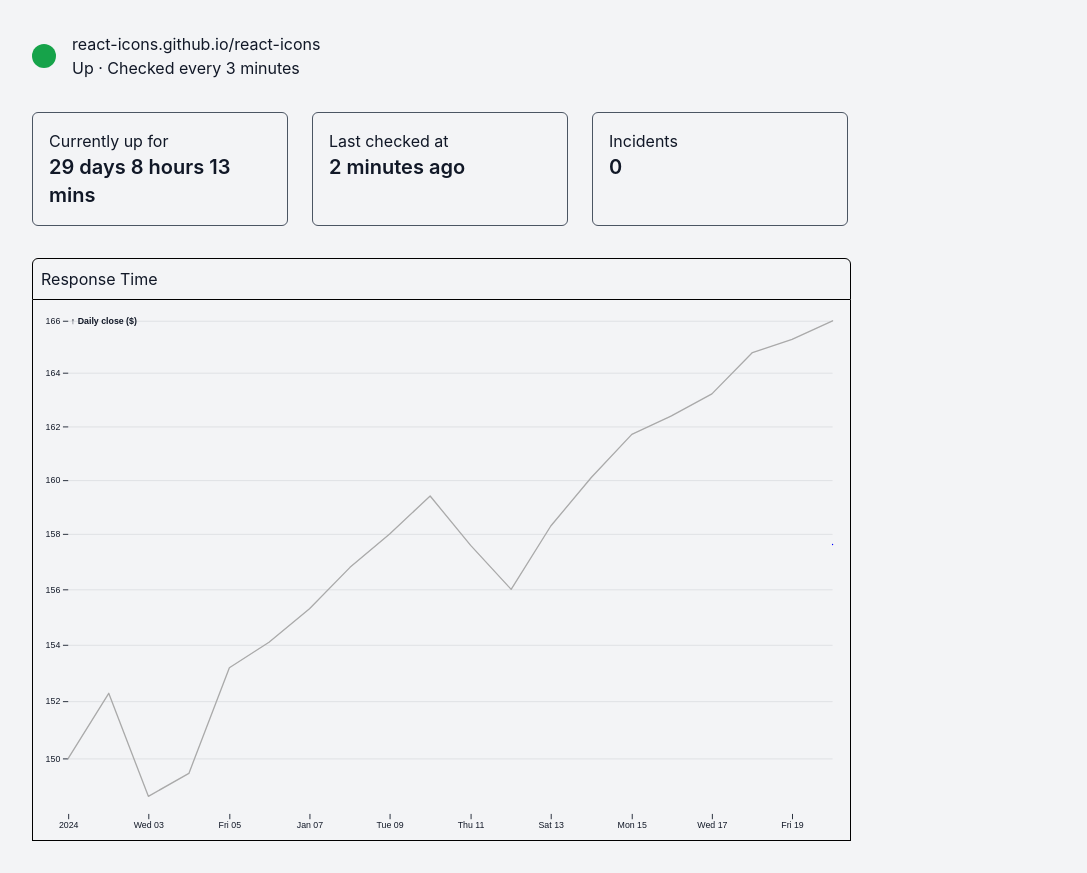
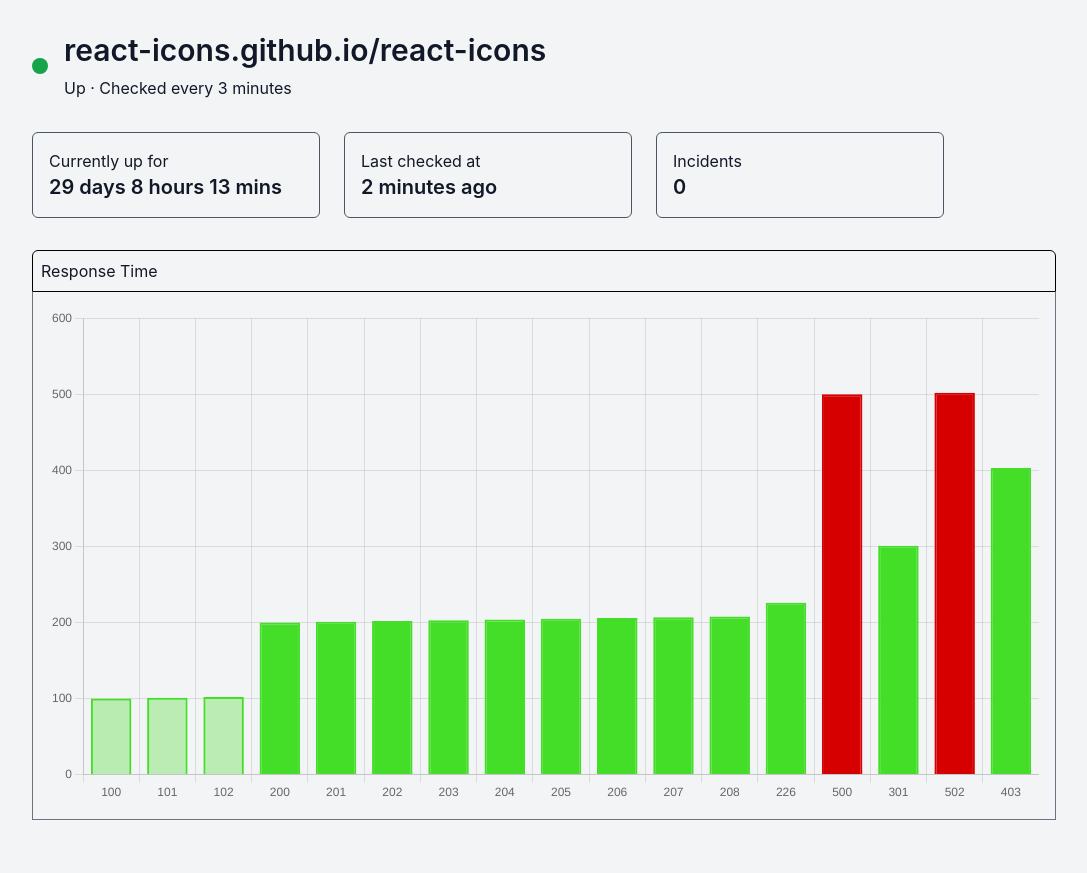
Before and after one commit to PiyushMahore/Website-Uptime-Monitor, a React (Vite) app in the folder Frontend/: page /url/1 in a window 1280 px wide. Shown: the whole page, without its empty margins (96-1183 px from the left). After the commit the page ends 852 px from the top, so only its background shows below. Built offline with nearby package versions, Linux system fonts and the light colour scheme; no server answers.

Commit message:
Modified url status codes chart.

```diff
--- a/Frontend/package.json
+++ b/Frontend/package.json
@@ -13,8 +13,10 @@
     "@headlessui/react": "^2.1.8",
     "@heroicons/react": "^2.1.5",
     "axios": "^1.7.6",
+    "chart.js": "^4.4.4",
     "d3": "^7.9.0",
     "react": "^18.3.1",
+    "react-chartjs-2": "^5.2.0",
     "react-dom": "^18.3.1",
     "react-icons": "^5.3.0",
     "react-loading": "^2.0.3",
--- a/Frontend/src/Dashboard/WebUrlDashboard.jsx
+++ b/Frontend/src/Dashboard/WebUrlDashboard.jsx
@@ -2,57 +2,40 @@
 import BollingerChart from '../components/UrlStatusChart.jsx'
 
 function WebUrlDashboard() {
-    const data = [
-        { Date: new Date('2024-01-01'), Close: 150.0 },
-        { Date: new Date('2024-01-02'), Close: 152.3 },
-        { Date: new Date('2024-01-03'), Close: 148.7 },
-        { Date: new Date('2024-01-04'), Close: 149.5 },
-        { Date: new Date('2024-01-05'), Close: 153.2 },
-        { Date: new Date('2024-01-06'), Close: 154.1 },
-        { Date: new Date('2024-01-07'), Close: 155.3 },
-        { Date: new Date('2024-01-08'), Close: 156.8 },
-        { Date: new Date('2024-01-09'), Close: 158.0 },
-        { Date: new Date('2024-01-10'), Close: 159.4 },
-        { Date: new Date('2024-01-11'), Close: 157.6 },
-        { Date: new Date('2024-01-12'), Close: 156.0 },
-        { Date: new Date('2024-01-13'), Close: 158.3 },
-        { Date: new Date('2024-01-14'), Close: 160.1 },
-        { Date: new Date('2024-01-15'), Close: 161.7 },
-        { Date: new Date('2024-01-16'), Close: 162.4 },
-        { Date: new Date('2024-01-17'), Close: 163.2 },
-        { Date: new Date('2024-01-18'), Close: 164.8 },
-        { Date: new Date('2024-01-19'), Close: 165.3 },
-        { Date: new Date('2024-01-20'), Close: 166.0 }
-    ];
+    const initialData = [100, 101, 102, 200, 201, 202, 203, 204, 205, 206, 207, 208, 226, 500, 301, 502, 403];
+    const initialLabels = [100, 101, 102, 200, 201, 202, 203, 204, 205, 206, 207, 208, 226, 500, 301, 502, 403];
 
     return (
-        <div className='dark:bg-[##1F2433] px-32 mt-8'>
+        <div className='dark:bg-[##1F2433] sm:px-32 mt-8 px-4'>
             <div className='flex items-center gap-4 my-8'>
-                <div className='h-6 w-6 bg-green-600 rounded-full'></div>
+                <div className='w-4 h-4 bg-green-600 rounded-full p-2'></div>
                 <div>
-                    <h3>react-icons.github.io/react-icons</h3>
-                    <p>Up  <span>·  Checked every 3 minutes</span></p>
+                    <h3 className='text-3xl font-semibold'>react-icons.github.io/react-icons</h3>
+                    <p className='mt-2'>Up  <span>·  Checked every 3 minutes</span></p>
                 </div>
             </div>
-            <div className='flex gap-6'>
-                <div className='border border-gray-600 px-4 py-4 rounded-md w-64'>
+            <div className='flex sm:flex-row flex-col gap-6'>
+                <div className='border border-gray-600 px-4 py-4 rounded-md sm:w-72 w-full'>
                     <p>Currently up for</p>
                     <p className='text-xl font-semibold'>29 days 8 hours 13 mins</p>
                 </div>
-                <div className='border border-gray-600 px-4 py-4 rounded-md w-64'>
+                <div className='border border-gray-600 px-4 py-4 rounded-md sm:w-72 w-full'>
                     <p>Last checked at</p>
                     <p className='text-xl font-semibold'>2 minutes ago</p>
                 </div>
-                <div className='border border-gray-600 px-4 py-4 rounded-md w-64'>
+                <div className='border border-gray-600 px-4 py-4 rounded-md sm:w-72 w-full'>
                     <p>Incidents</p>
                     <p className='text-xl font-semibold'>0</p>
                 </div>
             </div>
-            <div className='my-8 w-[80%]'>
+            <div className='my-8 w-full'>
                 <div className='border-black border p-2 rounded-tr-md rounded-tl-md'>
                     Response Time
                 </div>
-                <BollingerChart aapl={data} N={20} K={2} />
+                <BollingerChart
+                    initialData={initialData}
+                    initialLabels={initialLabels}
+                />
             </div>
         </div>
     )
--- a/Frontend/src/Dashboard/WebsiteMoniter.jsx
+++ b/Frontend/src/Dashboard/WebsiteMoniter.jsx
@@ -58,16 +58,16 @@
                     <div className='rounded-b-lg overflow-hidden dark:bg-[#2F3647] bg-gray-200'>
                         {
                             useDashboard.allUrls && useDashboard.allUrls.map((data) => (
-                                <NavLink to={`/url/${data._id}`} key={data._id}>
+                                <span key={data._id}>
                                     <div className='pl-12 py-3'>
                                         <div className='flex items-center justify-between sm:pr-24'>
-                                            <div className='flex items-center gap-7'>
+                                            <NavLink to={`/url/${data._id}`} className='flex items-center gap-7'>
                                                 <div className={`w-2.5 h-2.5 ${data.statusCode >= 500 ? "bg-red-600" : "dark:bg-green-400 bg-green-600"} rounded-full`}></div>
                                                 <div className='text-sm'>
                                                     <p className='font-bold break-words w-60 sm:w-[550px] 2xl:w-full'>{data.Urls}</p>
                                                     <p className='text-green-600'>Up<span className='dark:text-gray-400 text-gray-600 ml-2 text-xs'>{`· ${data.createdAt.slice(0, 10)}`}</span></p>
                                                 </div>
-                                            </div>
+                                            </NavLink>
                                             <div className='sm:flex hidden items-center gap-12'>
                                                 <div className='flex items-center gap-2'>
                                                     <GiRadarSweep />
@@ -83,7 +83,7 @@
                                         </div>
                                     </div>
                                     <hr className="border-gray-500" />
-                                </NavLink>
+                                </span>
                             ))
                         }
 
--- a/Frontend/src/components/UrlStatusChart.jsx
+++ b/Frontend/src/components/UrlStatusChart.jsx
@@ -1,102 +1,61 @@
-import React, { useRef, useEffect } from 'react';
-import * as d3 from 'd3';
+import React, { useState, useEffect } from 'react';
+import { Bar } from 'react-chartjs-2';
+import { Chart, BarElement, CategoryScale, LinearScale, Tooltip, Legend } from 'chart.js';
 
-// Main component
-const BollingerChart = ({ aapl, N, K }) => {
-    const svgRef = useRef();
+Chart.register(BarElement, CategoryScale, LinearScale, Tooltip, Legend);
 
-    // D3 chart logic inside useEffect
+const BollingerChart = ({ initialData = [], initialLabels = [] }) => {
+    const [chartData, setChartData] = useState({
+        labels: initialLabels,
+        datasets: [
+            {
+                data: initialData,
+            },
+        ],
+    });
+
     useEffect(() => {
-        if (!aapl || aapl.length === 0) return;
+        setChartData({
+            labels: initialLabels,
+            datasets: [{ data: initialData }],
+        });
+    }, [initialData, initialLabels]);
 
-        const width = 928;
-        const height = 600;
-        const marginTop = 10;
-        const marginRight = 20;
-        const marginBottom = 30;
-        const marginLeft = 40;
+    const colorize = (opaque) => {
+        return (ctx) => {
+            const v = ctx.parsed.y;
+            const c =
+                v < 500 ? '#44DE28' : '#D60000';
 
-        const values = Float64Array.from(aapl, d => d.Close);
+            return opaque ? c : transparentize(c, 1 - Math.abs(v / 150));
+        };
+    };
 
-        const x = d3.scaleTime()
-            .domain(d3.extent(aapl, d => d.Date))
-            .rangeRound([marginLeft, width - marginRight]);
+    const transparentize = (color, opacity) => {
+        const alpha = Math.round(opacity * 255).toString(16).padStart(2, '0');
+        return `${color}${alpha}`;
+    };
 
-        const y = d3.scaleLog()
-            .domain(d3.extent(values))
-            .rangeRound([height - marginBottom - 20, marginTop]);
-
-        const line = d3.line()
-            .defined((y, i) => !isNaN(aapl[i].Date) && !isNaN(y))
-            .x((d, i) => x(aapl[i].Date))
-            .y(y);
-
-        const svg = d3.select(svgRef.current)
-            .attr("width", width)
-            .attr("height", height)
-            .attr("viewBox", [0, 0, width, height])
-            .attr("style", "max-width: 100%; height: auto;");
-
-        svg.selectAll("*").remove(); // Clear previous drawings if any
-
-        svg.append("g")
-            .attr("transform", `translate(0,${height - marginBottom})`)
-            .call(d3.axisBottom(x).ticks(width / 80))
-            .call(g => g.select(".domain").remove());
-
-        svg.append("g")
-            .attr("transform", `translate(${marginLeft},0)`)
-            .call(d3.axisLeft(y).tickValues(d3.ticks(...y.domain(), 10)).tickFormat(d => d))
-            .call(g => g.select(".domain").remove())
-            .call(g => g.selectAll(".tick line").clone()
-                .attr("x2", width - marginLeft - marginRight)
-                .attr("stroke-opacity", 0.1))
-            .call(g => g.select(".tick:last-of-type text").clone()
-                .attr("x", 3)
-                .attr("text-anchor", "start")
-                .attr("font-weight", "bold")
-                .text("↑ Daily close ($)"));
-
-        svg.append("g")
-            .attr("fill", "none")
-            .attr("stroke-width", 1.5)
-            .attr("stroke-linejoin", "round")
-            .attr("stroke-linecap", "round")
-            .selectAll("path")
-            .data([values, ...bollinger(values, N, [-K, 0, +K])])
-            .join("path")
-            .attr("stroke", (d, i) => ["#aaa", "green", "blue", "red"][i])
-            .attr("d", line);
-
-    }, [aapl, N, K]); // Dependencies for when the chart should re-render
-
-    // Helper function to compute Bollinger Bands
-    function bollinger(values, N, K) {
-        let i = 0;
-        let sum = 0;
-        let sum2 = 0;
-        const bands = K.map(() => new Float64Array(values.length).fill(NaN));
-        for (let n = Math.min(N - 1, values.length); i < n; ++i) {
-            const value = values[i];
-            sum += value, sum2 += value ** 2;
-        }
-        for (let n = values.length, m = bands.length; i < n; ++i) {
-            const value = values[i];
-            sum += value, sum2 += value ** 2;
-            const mean = sum / N;
-            const deviation = Math.sqrt((sum2 - sum ** 2 / N) / (N - 1));
-            for (let j = 0; j < K.length; ++j) {
-                bands[j][i] = mean + deviation * K[j];
-            }
-            const value0 = values[i - N + 1];
-            sum -= value0, sum2 -= value0 ** 2;
-        }
-        return bands;
-    }
+    const config = {
+        type: 'bar',
+        data: chartData,
+        options: {
+            plugins: {
+                legend: false,
+            },
+            elements: {
+                bar: {
+                    backgroundColor: colorize(false),
+                    borderColor: colorize(true),
+                    borderWidth: 2,
+                },
+            },
+        },
+    };
 
     return (
-        <div className='border-l border-r border-b border-black'>
-            <svg className='pt-3 w-full' ref={svgRef}></svg>
+        <div className='border-l border-r border-b border-gray-500 p-4'>
+            <Bar data={chartData} options={config.options} />
         </div>
     );
 };
```
Also changed, not shown: 1 other file (tests, documents, lock files or other folders).
